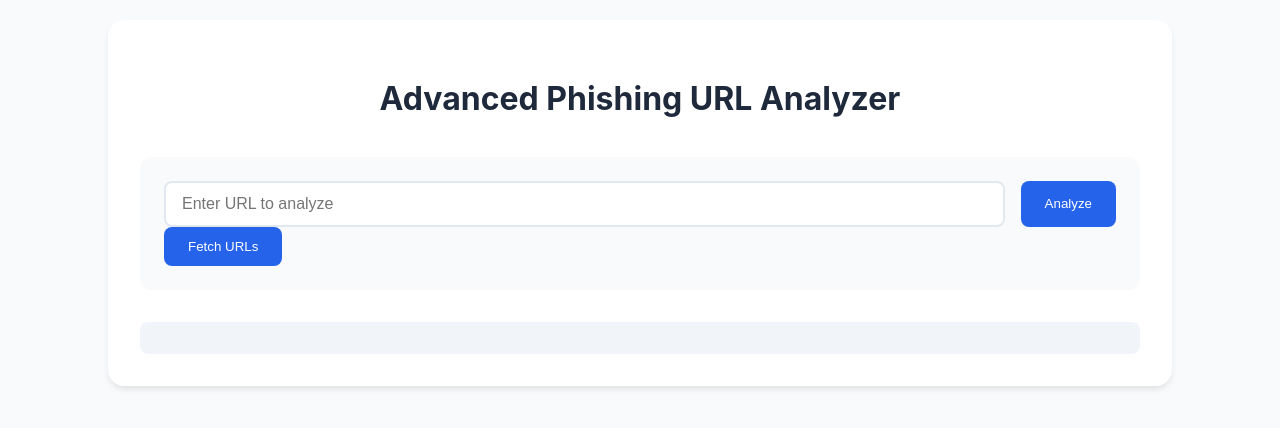
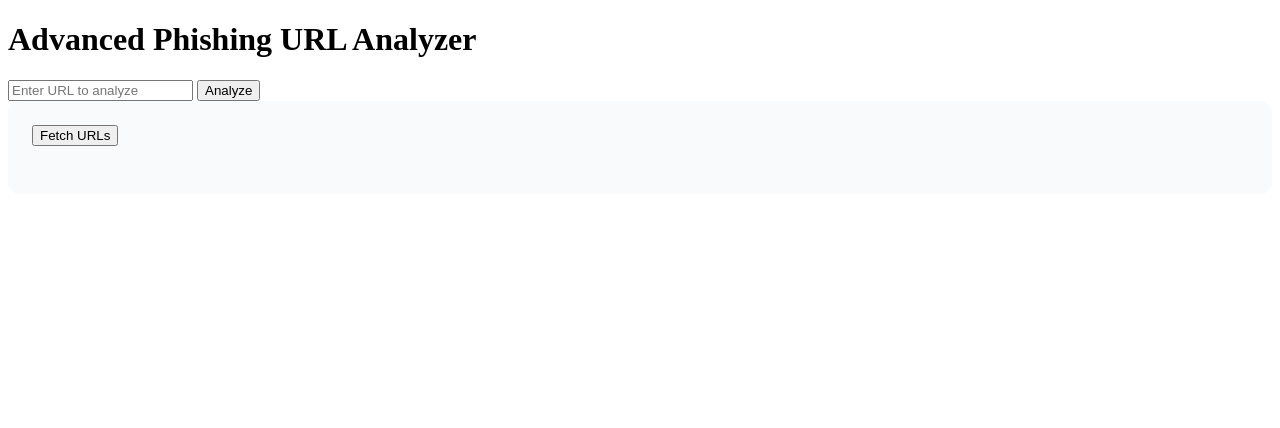
Before and after one commit to shriprad/phishingwebsite, a Flask app: page / in a window 1280 px wide. Shown: the top 428 px of the page. Run offline with Flask 2, Linux system fonts and the light colour scheme.

Commit message:
Update index.html

```diff
--- a/templates/index.html
+++ b/templates/index.html
@@ -5,144 +5,21 @@
     <meta name="viewport" content="width=device-width, initial-scale=1.0">
     <title>Advanced Phishing URL Analyzer</title>
     <style>
-        :root {
-            --primary-color: #2563eb;
-            --danger-color: #dc2626;
-            --warning-color: #d97706;
-            --success-color: #16a34a;
-            --background-color: #f8fafc;
-        }
+        /* Existing styles unchanged */
 
-        body {
-            font-family: 'Inter', system-ui, -apple-system, sans-serif;
-            background-color: var(--background-color);
-            color: #1e293b;
-            line-height: 1.6;
-            margin: 0;
-            padding: 20px;
-        }
-
-        .container {
-            max-width: 1000px;
-            margin: 0 auto;
-            background-color: white;
-            border-radius: 16px;
-            box-shadow: 0 4px 6px -1px rgb(0 0 0 / 0.1);
-            padding: 2rem;
-        }
-
-        h1 {
-            color: #1e293b;
-            text-align: center;
-            font-size: 2rem;
-            margin-bottom: 2rem;
-        }
-
-        .search-box {
+        .fetch-box {
             background-color: #f8fafc;
             padding: 1.5rem;
             border-radius: 12px;
             margin-bottom: 2rem;
         }
 
-        .input-group {
-            display: flex;
-            gap: 1rem;
+        .fetch-result {
+            margin-top: 1.5rem;
         }
 
-        input[type="text"] {
-            flex: 1;
-            padding: 0.75rem 1rem;
-            font-size: 1rem;
-            border: 2px solid #e2e8f0;
-            border-radius: 8px;
-            transition: all 0.3s;
-        }
-
-        input[type="text"]:focus {
-            outline: none;
-            border-color: var(--primary-color);
-            box-shadow: 0 0 0 3px rgba(37, 99, 235, 0.1);
-        }
-
-        button {
-            background-color: var(--primary-color);
-            color: white;
-            padding: 0.75rem 1.5rem;
-            border: none;
-            border-radius: 8px;
-            font-weight: 500;
-            cursor: pointer;
-            transition: all 0.3s;
-        }
-
-        button:hover {
-            background-color: #1d4ed8;
-        }
-
-        .loading {
-            text-align: center;
-            padding: 2rem;
-            display: none;
-        }
-
-        .loading.active {
-            display: block;
-        }
-
-        .analysis-result {
-            margin-top: 2rem;
-        }
-
-        .url-components {
-            background-color: #f8fafc;
-            padding: 1.5rem;
-            border-radius: 12px;
-            margin-bottom: 1.5rem;
-        }
-
-        .component-grid {
-            display: grid;
-            grid-template-columns: repeat(auto-fit, minmax(200px, 1fr));
-            gap: 1rem;
-            margin-top: 1rem;
-        }
-
-        .component-item {
-            background-color: white;
-            padding: 1rem;
-            border-radius: 8px;
-            border: 1px solid #e2e8f0;
-        }
-
-        .analysis-content {
-            background-color: white;
-            padding: 1.5rem;
-            border-radius: 12px;
-            border: 1px solid #e2e8f0;
-            white-space: pre-wrap;
-        }
-
-        .risk-high {
-            color: var(--danger-color);
+        .fetch-result p {
             font-weight: 600;
-        }
-
-        .risk-medium {
-            color: var(--warning-color);
-            font-weight: 600;
-        }
-
-        .risk-low {
-            color: var(--success-color);
-            font-weight: 600;
-        }
-
-        .analysis-time {
-            text-align: right;
-            color: #64748b;
-            font-size: 0.875rem;
-            margin-top: 1rem;
         }
 
         .error-message {
@@ -152,72 +29,54 @@
             border-radius: 8px;
             margin-top: 1rem;
         }
-
-        .fetch-result {
-            margin-top: 2rem;
-            padding: 1rem;
-            background-color: #f1f5f9;
-            border-radius: 8px;
-        }
     </style>
-    <script>
-        async function fetchUrls() {
-            try {
-                const response = await fetch("/fetch-urls");
-                const data = await response.json();
-
-                const resultContainer = document.getElementById("fetchResult");
-                resultContainer.innerHTML = `<p><strong>Total URLs fetched:</strong> ${data.count}</p>`;
-                resultContainer.innerHTML += "<ul>";
-                data.urls.forEach(url => {
-                    resultContainer.innerHTML += `<li>${url}</li>`;
-                });
-                resultContainer.innerHTML += "</ul>";
-            } catch (error) {
-                alert("Error fetching URLs: " + error.message);
-            }
-        }
-    </script>
 </head>
 <body>
     <div class="container">
         <h1>Advanced Phishing URL Analyzer</h1>
 
+        <!-- Existing search-box -->
         <div class="search-box">
             <form method="POST" class="input-group">
                 <input type="text" name="url" placeholder="Enter URL to analyze" required>
                 <button type="submit">Analyze</button>
             </form>
-            <button onclick="fetchUrls()">Fetch URLs</button>
         </div>
 
-        <div id="fetchResult" class="fetch-result"></div>
+        <!-- New Fetch URLs Section -->
+        <div class="fetch-box">
+            <button onclick="fetchUrls()">Fetch URLs</button>
+            <div id="fetch-result" class="fetch-result"></div>
+        </div>
 
         {% if analysis_result %}
             <div class="analysis-result">
-                <div class="url-components">
-                    <h2>URL Components</h2>
-                    <div class="component-grid">
-                        <div class="component-item"><strong>Full URL:</strong> {{ analysis_result.url_components.full_url }}</div>
-                        <div class="component-item"><strong>Scheme:</strong> {{ analysis_result.url_components.scheme }}</div>
-                        <div class="component-item"><strong>Domain:</strong> {{ analysis_result.url_components.domain }}</div>
-                        <div class="component-item"><strong>Subdomain:</strong> {{ analysis_result.url_components.subdomain }}</div>
-                        <div class="component-item"><strong>Path:</strong> {{ analysis_result.url_components.path }}</div>
-                        <div class="component-item"><strong>Query Parameters:</strong> {{ analysis_result.url_components.query }}</div>
-                    </div>
-                </div>
-
-                <div class="analysis-content">
-                    <h2>Phishing Analysis</h2>
-                    <p><strong>Page Title:</strong> {{ analysis_result.page_title }}</p>
-                    <div class="analysis-time">
-                        <p><strong>Analysis Time:</strong> {{ analysis_result.analysis_time }} seconds</p>
-                    </div>
-                    <p><strong>Analysis Result:</strong></p>
-                    <pre>{{ analysis_result.analysis }}</pre>
-                </div>
+                <!-- Existing analysis result section -->
             </div>
         {% endif %}
     </div>
+
+    <script>
+        async function fetchUrls() {
+            const fetchResult = document.getElementById("fetch-result");
+            fetchResult.innerHTML = "Fetching URLs, please wait...";
+            try {
+                const response = await fetch("https://openphish.com/feed.txt");
+                if (!response.ok) {
+                    throw new Error(`HTTP error! status: ${response.status}`);
+                }
+                const data = await response.text();
+                const urls = data.trim().split("\n");
+                fetchResult.innerHTML = `
+                    <p>Fetched ${urls.length} URLs:</p>
+                    <pre>${urls.slice(0, 50).join("\n")}</pre> <!-- Display first 50 URLs -->
+                `;
+            } catch (error) {
+                fetchResult.innerHTML = `
+                    <div class="error-message">Failed to fetch URLs: ${error.message}</div>
+                `;
+            }
+        }
+    </script>
 </body>
 </html>
```
